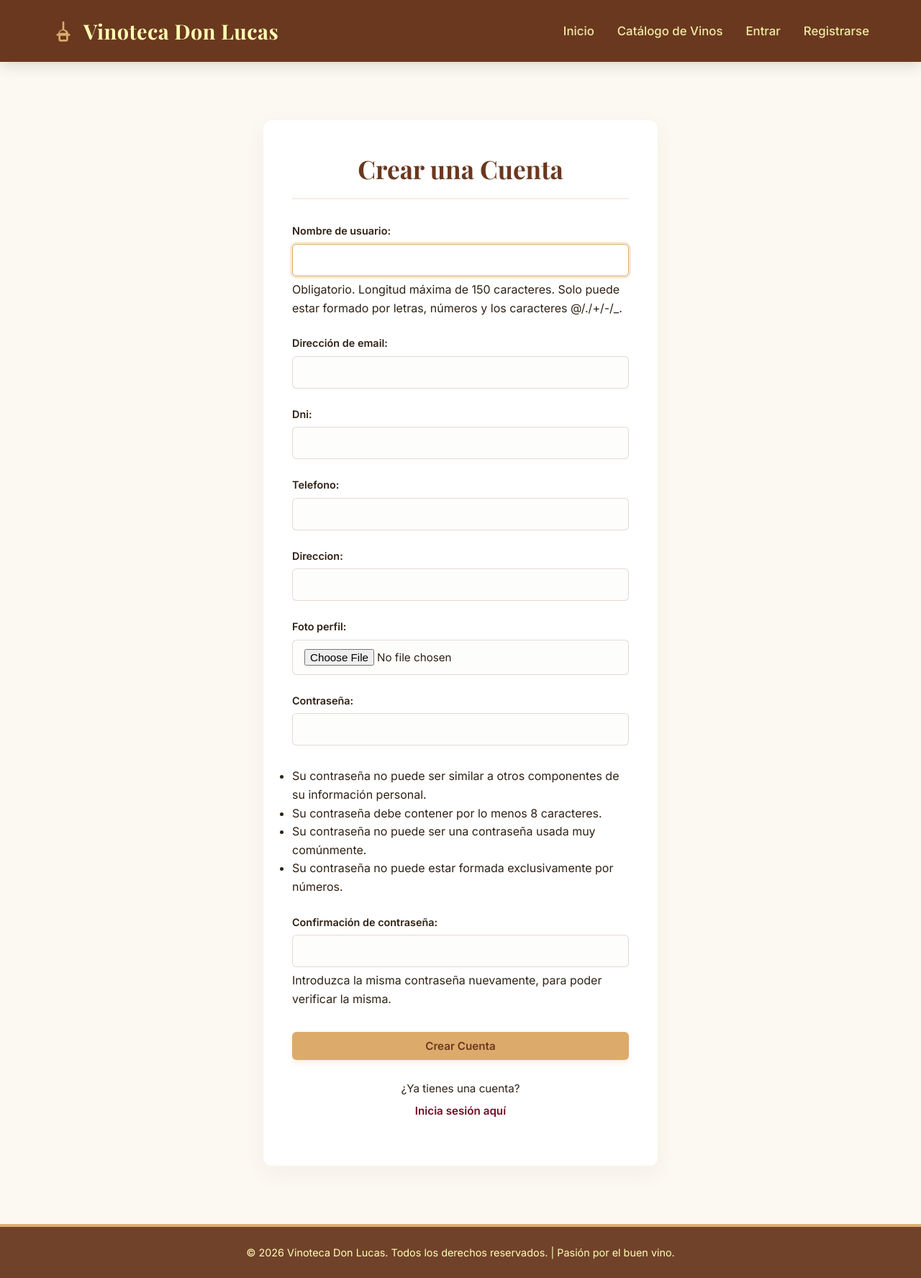
After one commit to lneira1754/vinoteca-django, a Django app: page /accounts/register/ in a window 1280 px wide. The commit adds this page. Shown: the whole page at 72% size. Run offline with Django 4.2, Linux system fonts and the light colour scheme; some web fonts are replaced.

Commit message:
cambios de modelo y creacion de la app usuarios

```diff
--- a/catalogo/templates/catalogo/base.html
+++ b/catalogo/templates/catalogo/base.html
@@ -22,6 +22,18 @@
                 <ul class="nav-menu">
                     <li><a href="/" class="nav-link" id="nav-home">Inicio</a></li>
                     <li><a href="/catalogo" class="nav-link" id="nav-catalog">Catálogo de Vinos</a></li>
+                    {% if user.is_authenticated %}
+                        <li style="color: var(--color-cream); font-weight: 500;">Hola, {{ user.username }}</li>
+                        <li>
+                            <form action="{% url 'logout' %}" method="post" style="display: inline;">
+                                {% csrf_token %}
+                                <button type="submit" class="nav-link" style="background: none; border: none; cursor: pointer; display: inline; font: inherit; padding: 0;">Salir</button>
+                            </form>
+                        </li>
+                    {% else %}
+                        <li><a href="{% url 'login' %}" class="nav-link" id="nav-login">Entrar</a></li>
+                        <li><a href="{% url 'register' %}" class="nav-link" id="nav-register">Registrarse</a></li>
+                    {% endif %}
                 </ul>
             </nav>
         </div>
--- /dev/null
+++ b/catalogo/templates/registration/register.html
@@ -0,0 +1,21 @@
+{% extends 'catalogo/base.html' %}
+
+{% block title %}Registrarse - Vinoteca Don Lucas{% endblock title %}
+
+{% block content %}
+<div class="form-card">
+    <h3>Crear una Cuenta</h3>
+
+    <form method="post" enctype="multipart/form-data" id="register-form">
+        {% csrf_token %}
+        {{ form.as_p }}
+
+        <div class="form-actions" style="flex-direction: column; gap: 0.75rem;">
+            <button type="submit" class="btn-save" id="btn-submit-register">Crear Cuenta</button>
+            <p style="text-align: center; margin-top: 1rem; font-size: 0.95rem;">
+                ¿Ya tienes una cuenta? <a href="{% url 'login' %}" style="color: var(--color-primary); font-weight: 600; text-decoration: none;">Inicia sesión aquí</a>
+            </p>
+        </div>
+    </form>
+</div>
+{% endblock content %}
--- a/seed_db.py
+++ b/seed_db.py
@@ -5,7 +5,9 @@ import django
 os.environ.setdefault('DJANGO_SETTINGS_MODULE', 'vinoteca.settings')
 django.setup()
 
-from catalogo.models import Bodega, Vino, UsuarioPersonalizado
+from catalogo.models import Bodega, Vino
+from usuarios.models import UsuarioPersonalizado
+
 
 def seed():
     print("Iniciando la siembra de base de datos (seeding)...")
--- /dev/null
+++ b/usuarios/__init__.py
@@ -0,0 +1 @@
+# Init file for usuarios app
--- /dev/null
+++ b/usuarios/apps.py
@@ -0,0 +1,5 @@
+from django.apps import AppConfig
+
+class UsuariosConfig(AppConfig):
+    default_auto_field = 'django.db.models.BigAutoField'
+    name = 'usuarios'
--- /dev/null
+++ b/usuarios/forms.py
@@ -0,0 +1,8 @@
+from django import forms
+from django.contrib.auth.forms import UserCreationForm
+from .models import UsuarioPersonalizado
+
+class UsuarioPersonalizadoForm(UserCreationForm):
+    class Meta(UserCreationForm.Meta):
+        model = UsuarioPersonalizado
+        fields = UserCreationForm.Meta.fields + ('email', 'dni', 'telefono', 'direccion', 'foto_perfil')
--- /dev/null
+++ b/usuarios/models.py
@@ -0,0 +1,11 @@
+from django.db import models
+from django.contrib.auth.models import AbstractUser
+
+class UsuarioPersonalizado(AbstractUser):
+    dni = models.CharField(max_length=20, null=True, blank=True)
+    telefono = models.CharField(max_length=20, null=True, blank=True)
+    direccion = models.CharField(max_length=200, null=True, blank=True)
+    foto_perfil = models.ImageField(upload_to='users_fp/', null=True, blank=True)
+
+    def __str__(self):
+        return f"{self.username} - {self.dni}"
--- /dev/null
+++ b/usuarios/views.py
@@ -0,0 +1,14 @@
+from django.shortcuts import render, redirect
+from django.contrib.auth import login
+from .forms import UsuarioPersonalizadoForm
+
+def registrarse(request):
+    if request.method == 'POST':
+        form = UsuarioPersonalizadoForm(request.POST, request.FILES)
+        if form.is_valid():
+            usuario = form.save()
+            login(request, usuario)
+            return redirect('catalogo:catalogo')
+    else:
+        form = UsuarioPersonalizadoForm()
+    return render(request, 'registration/register.html', {"form": form})
--- a/vinoteca/settings.py
+++ b/vinoteca/settings.py
@@ -39,6 +39,7 @@ INSTALLED_APPS = [
     'django.contrib.messages',
     'django.contrib.staticfiles',
     'catalogo',
+    'usuarios',
 ]
 
 MIDDLEWARE = [
@@ -105,7 +106,7 @@ AUTH_PASSWORD_VALIDATORS = [
 # Internationalization
 # https://docs.djangoproject.com/en/4.2/topics/i18n/
 
-LANGUAGE_CODE = 'en-us'
+LANGUAGE_CODE = 'es-ar'
 
 TIME_ZONE = 'UTC'
 
@@ -128,4 +129,4 @@ STATICFILES_DIRS = [
     os.path.join(BASE_DIR, 'static'),
 ]
 
-AUTH_USER_MODEL = 'catalogo.UsuarioPersonalizado'
+AUTH_USER_MODEL = 'usuarios.UsuarioPersonalizado'
--- a/vinoteca/urls.py
+++ b/vinoteca/urls.py
@@ -16,8 +16,11 @@ Including another URLconf
 """
 from django.contrib import admin
 from django.urls import path, include
+from usuarios.views import registrarse
 
 urlpatterns = [
     path('admin/', admin.site.urls),
+    path('accounts/', include('django.contrib.auth.urls')),
+    path('accounts/register/', registrarse, name='register'),
     path('', include('catalogo.urls')),
 ]
```
Also changed, not shown: catalogo/admin.py (+1 -12 lines), catalogo/models.py (+0 -11 lines), catalogo/templates/registration/login.html (added, +21 -0 lines), usuarios/admin.py (added, +13 -0 lines), catalogo/migrations/0001_initial.py, users_fp/logoandroid.png (added), usuarios/migrations/0001_initial.py (added), usuarios/migrations/__init__.py (added).
